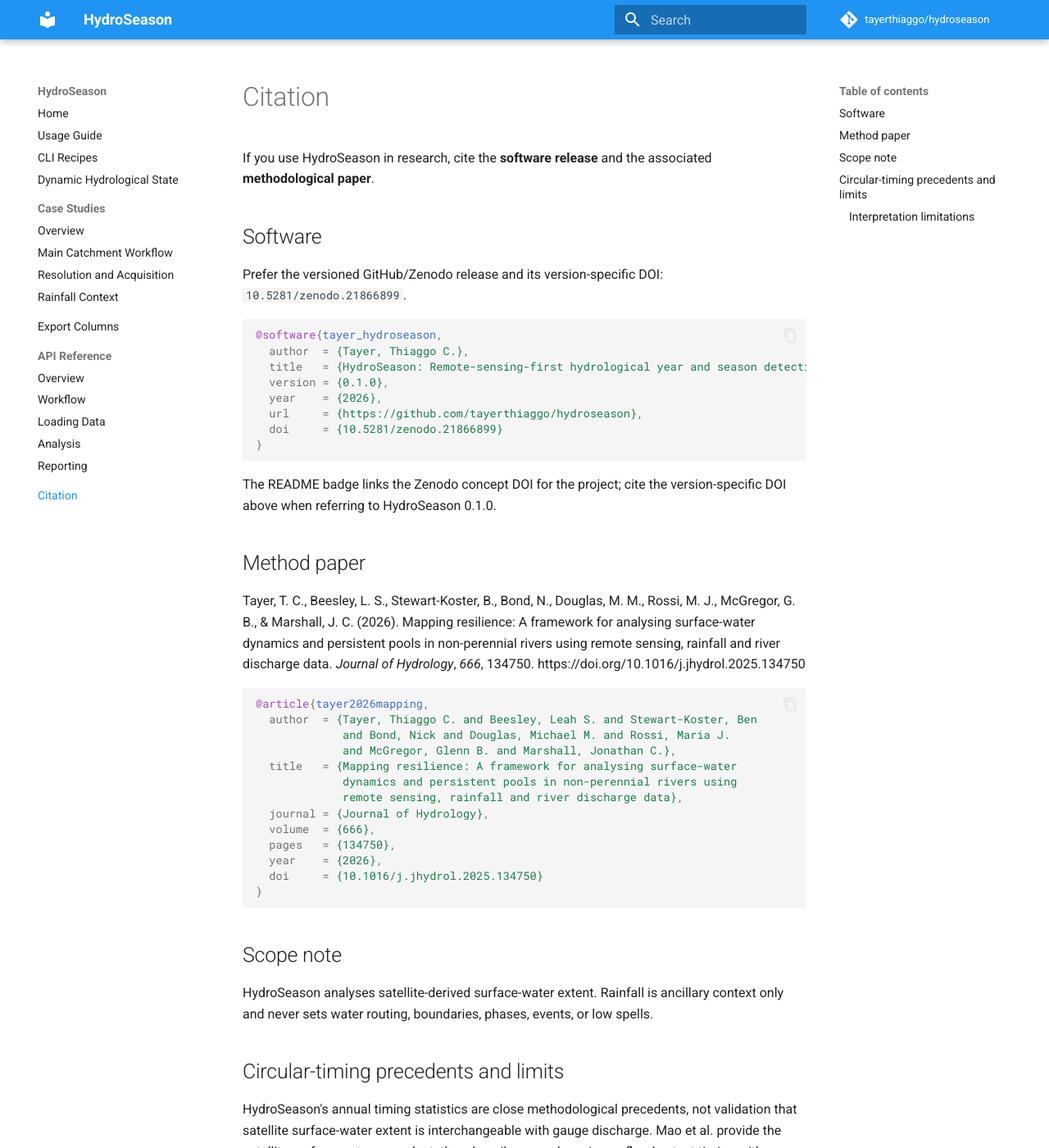
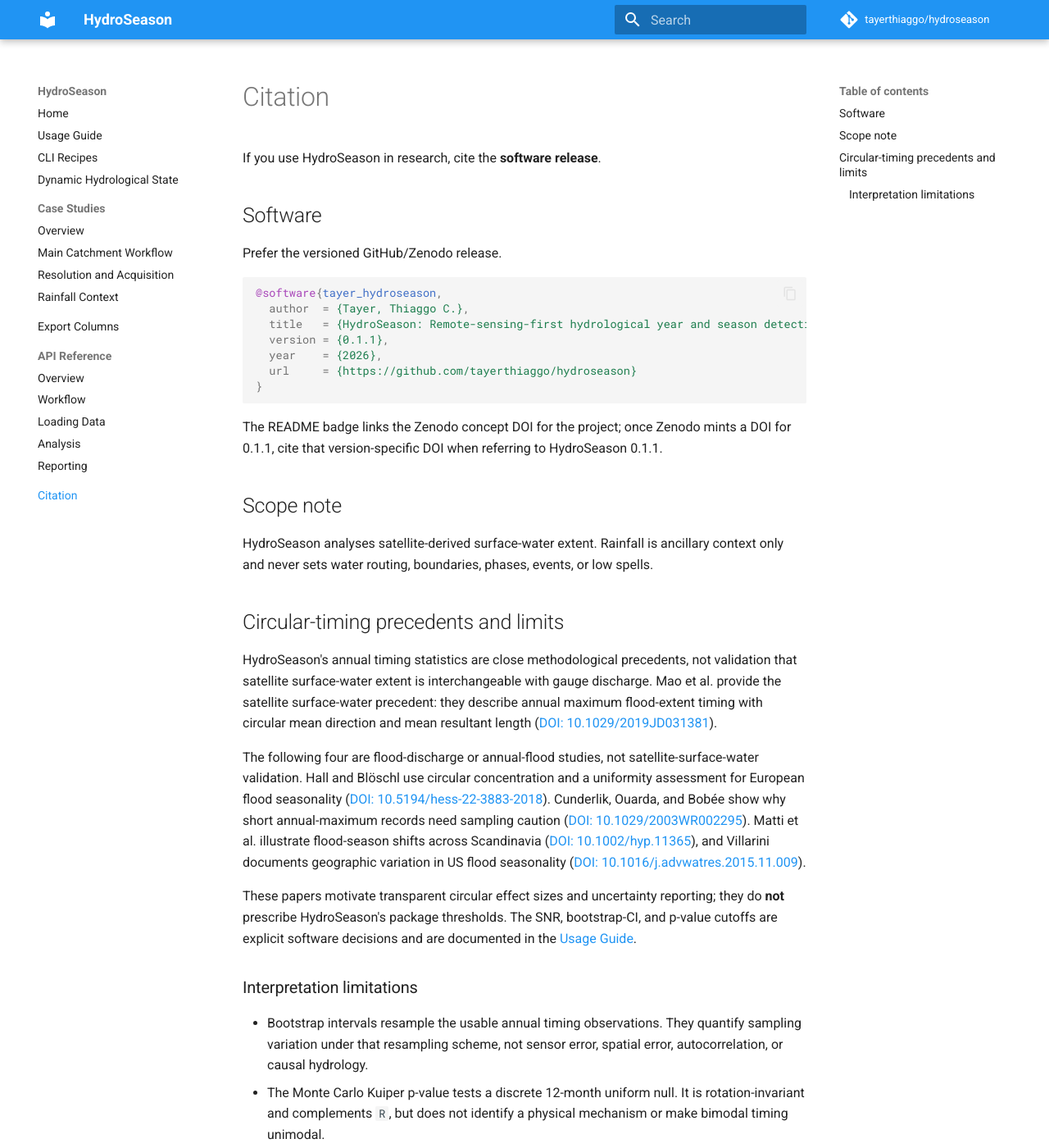
Before and after one commit to tayerthiaggo/hydroseason, an MkDocs documentation site: the page built from docs/citation.md, in a window 1280 px wide and 1400 px high. Shown: the whole window at 82% size. Built offline with MkDocs 1.6.1 and Material for MkDocs 9.7.7, drawn with Linux system fonts in a browser that asks for light colours; comment, search, counter and statistics services are not loaded.

Commit message:
release: bump version to 0.1.1 and finalize release metadata

````diff
--- a/docs/citation.md
+++ b/docs/citation.md
@@ -1,51 +1,23 @@
 # Citation
 
-If you use HydroSeason in research, cite the **software release** and the
-associated **methodological paper**.
+If you use HydroSeason in research, cite the **software release**.
 
 ## Software
 
-Prefer the versioned GitHub/Zenodo release and its version-specific DOI:
-`10.5281/zenodo.21866899`.
+Prefer the versioned GitHub/Zenodo release.
 
 ```bibtex
 @software{tayer_hydroseason,
   author  = {Tayer, Thiaggo C.},
   title   = {HydroSeason: Remote-sensing-first hydrological year and season detection},
-  version = {0.1.0},
+  version = {0.1.1},
   year    = {2026},
-  url     = {https://github.com/tayerthiaggo/hydroseason},
-  doi     = {10.5281/zenodo.21866899}
+  url     = {https://github.com/tayerthiaggo/hydroseason}
 }
 ```
 
-The README badge links the Zenodo concept DOI for the project; cite the
-version-specific DOI above when referring to HydroSeason 0.1.0.
-
-## Method paper
-
-Tayer, T. C., Beesley, L. S., Stewart-Koster, B., Bond, N., Douglas, M. M.,
-Rossi, M. J., McGregor, G. B., & Marshall, J. C. (2026). Mapping resilience:
-A framework for analysing surface-water dynamics and persistent pools in
-non-perennial rivers using remote sensing, rainfall and river discharge data.
-*Journal of Hydrology*, *666*, 134750.
-https://doi.org/10.1016/j.jhydrol.2025.134750
-
-```bibtex
-@article{tayer2026mapping,
-  author  = {Tayer, Thiaggo C. and Beesley, Leah S. and Stewart-Koster, Ben
-             and Bond, Nick and Douglas, Michael M. and Rossi, Maria J.
-             and McGregor, Glenn B. and Marshall, Jonathan C.},
-  title   = {Mapping resilience: A framework for analysing surface-water
-             dynamics and persistent pools in non-perennial rivers using
-             remote sensing, rainfall and river discharge data},
-  journal = {Journal of Hydrology},
-  volume  = {666},
-  pages   = {134750},
-  year    = {2026},
-  doi     = {10.1016/j.jhydrol.2025.134750}
-}
-```
+The README badge links the Zenodo concept DOI for the project; once Zenodo mints
+a DOI for 0.1.1, cite that version-specific DOI when referring to HydroSeason 0.1.1.
 
 ## Scope note
 
--- a/hydroseason/__init__.py
+++ b/hydroseason/__init__.py
@@ -58,7 +58,7 @@
 try:
     __version__ = _pkg_version("hydroseason")
 except PackageNotFoundError:  # running from a source tree without install
-    __version__ = "0.1.0"
+    __version__ = "0.1.1"
 
 __all__ = [
     "__version__", "HydroYearConfig", "detect_hydrological_years",
--- a/pyproject.toml
+++ b/pyproject.toml
@@ -4,7 +4,7 @@
 
 [project]
 name = "hydroseason"
-version = "0.1.0"
+version = "0.1.1"
 description = "Remote-sensing-first hydro-year detection from monthly surface-water extent"
 readme = "README.md"
 # Upper bound is deliberate, not conservatism-by-default: the raster/stac
@@ -58,6 +58,7 @@
   "affine>=2.4",
   "dask[array]>=2024.1",
   "zarr>=2.16,<3",
+  "numcodecs<0.16",
   "h5netcdf>=1.3",
   "h5py>=3.10",
   "s3fs>=2024.6"
````
Also changed, not shown: CHANGELOG.md (+47 -14 lines), README.md (+7 -15 lines), RELEASING.md (+21 -11 lines), case_studies/README.md (+1 -1 lines), docs/case-studies/resolution-and-acquisition.md (+1 -1 lines), 11 other files.
